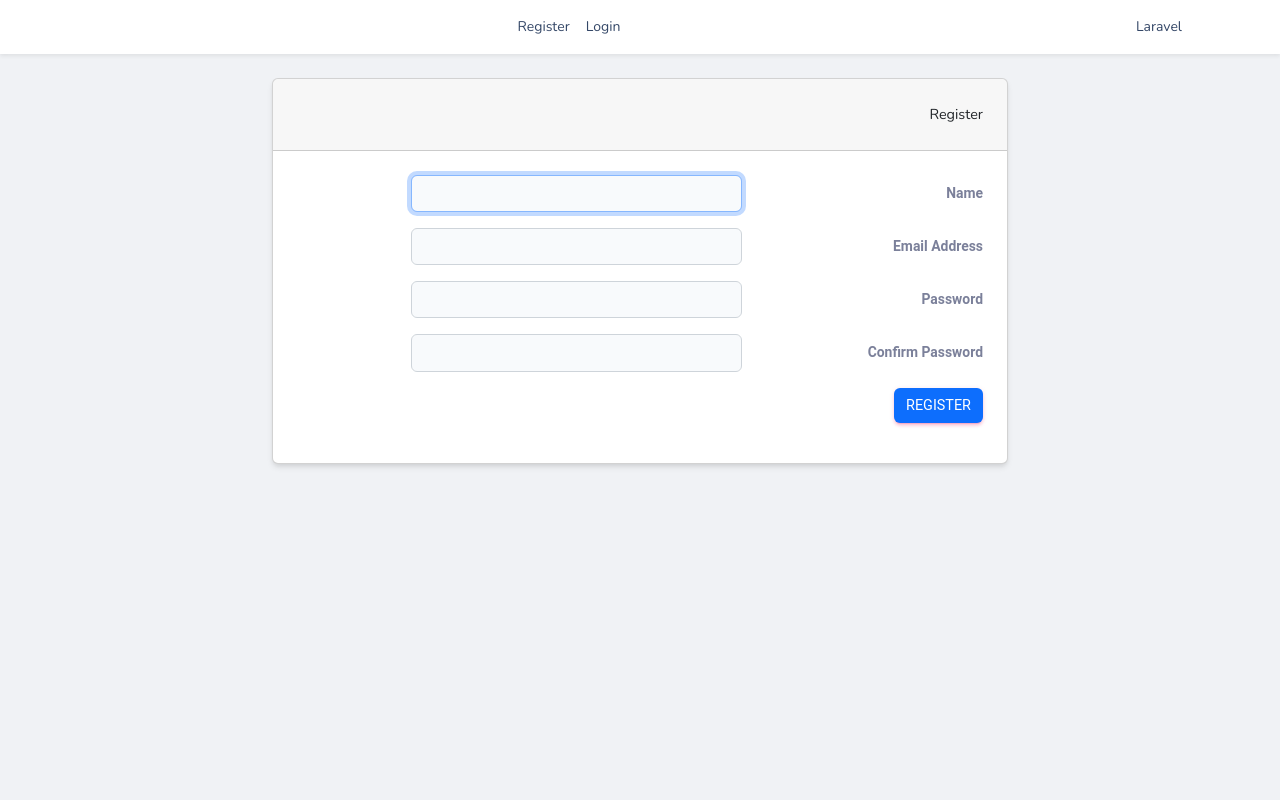
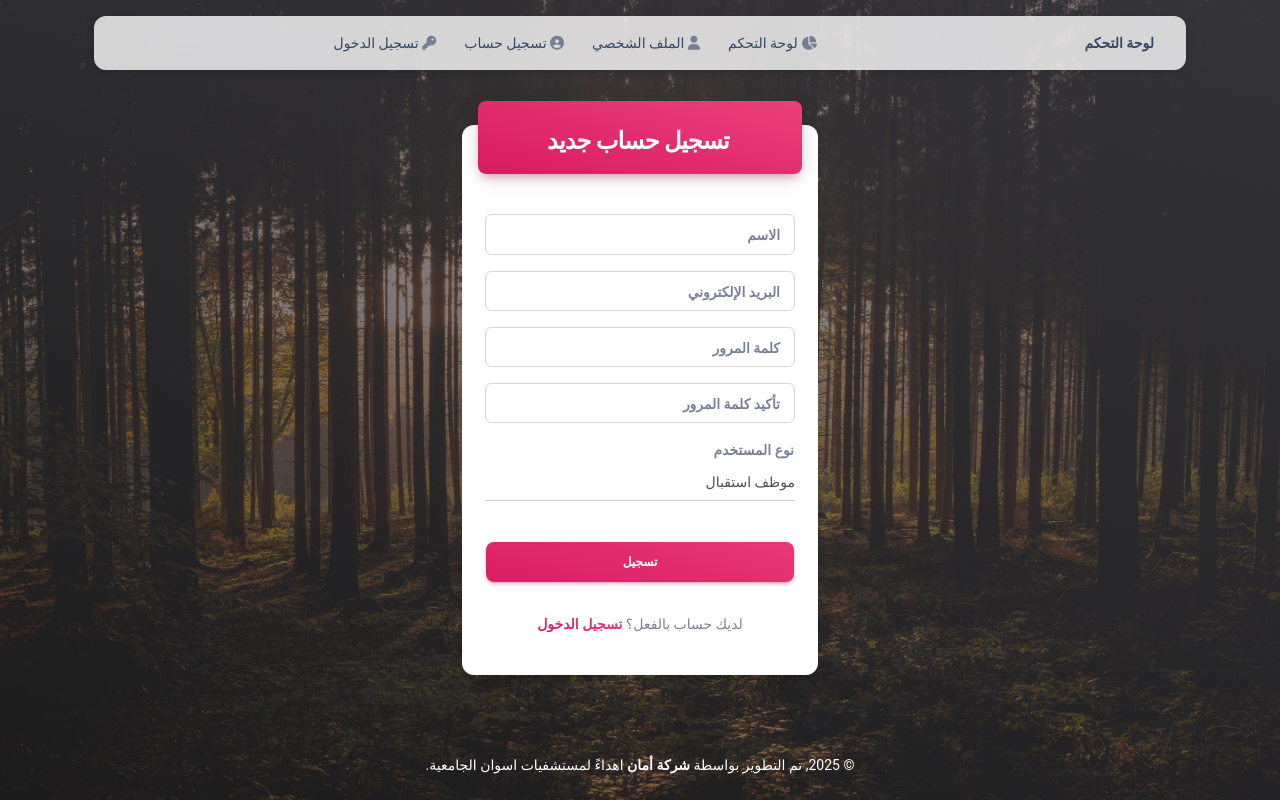
Before and after one commit to afraym/hms, a Laravel app: page /register in a window 1280 px wide. Run offline with Laravel 12, Linux system fonts and the light colour scheme; style sheets or scripts are compiled from the project's sources; parts of the project's set-up code (start-up, migrations or seed data) failed here and were passed over; some libraries are stand-ins or nearby versions.

Commit message:
feat: implement role-based redirection and user role management

```diff
--- a/app/Http/Controllers/Auth/RegisterController.php
+++ b/app/Http/Controllers/Auth/RegisterController.php
@@ -28,7 +28,7 @@ class RegisterController extends Controller
      *
      * @var string
      */
-    protected $redirectTo = '/home';
+    protected $redirectTo = '/admin/patients/create';
 
     /**
      * Create a new controller instance.
@@ -52,6 +52,7 @@ class RegisterController extends Controller
             'name' => ['required', 'string', 'max:255'],
             'email' => ['required', 'string', 'email', 'max:255', 'unique:users'],
             'password' => ['required', 'string', 'min:8', 'confirmed'],
+            'role' => ['required', 'string', 'in:reception,manager,kitchen'], // Validate role
         ]);
     }
 
@@ -67,6 +68,7 @@ class RegisterController extends Controller
             'name' => $data['name'],
             'email' => $data['email'],
             'password' => Hash::make($data['password']),
+            'role' => $data['role'], // Use the selected role
         ]);
     }
 }
--- a/bootstrap/app.php
+++ b/bootstrap/app.php
@@ -3,6 +3,7 @@
 use Illuminate\Foundation\Application;
 use Illuminate\Foundation\Configuration\Exceptions;
 use Illuminate\Foundation\Configuration\Middleware;
+use App\Http\Middleware\CheckRole;
 
 return Application::configure(basePath: dirname(__DIR__))
     ->withRouting(
@@ -12,7 +13,9 @@ return Application::configure(basePath: dirname(__DIR__))
         health: '/up',
     )
     ->withMiddleware(function (Middleware $middleware) {
-        //
+        $middleware->alias([
+            'role' => CheckRole::class
+        ]);
     })
     ->withExceptions(function (Exceptions $exceptions) {
         //
--- a/resources/views/auth/register.blade.php
+++ b/resources/views/auth/register.blade.php
@@ -1,77 +1,144 @@
-@extends('layouts.app')
+@extends('layouts.front')
 
 @section('content')
-<div class="container">
-    <div class="row justify-content-center">
-        <div class="col-md-8">
-            <div class="card">
-                <div class="card-header">{{ __('Register') }}</div>
-
+<main class="main-content mt-0">
+    @php
+        $folder = public_path('assets/img/login-backgrounds');
+        $files = collect(\File::files($folder))
+            ->filter(function($file) {
+                return in_array(strtolower($file->getExtension()), ['jpg', 'jpeg', 'png', 'webp']);
+            })
+            ->values();
+        $week = date('W');
+        $image = $files->count() > 0
+            ? asset('assets/img/login-backgrounds/' . $files[$week % $files->count()]->getFilename())
+            : asset('assets/img/default.jpg');
+    @endphp
+    <div class="page-header align-items-start min-vh-100" style="background-image: url('{{ $image }}');">
+        <span class="mask bg-gradient-dark opacity-6"></span>
+        <div class="container my-auto">
+            <div class="row">
+                <div class="col-lg-4 col-md-8 col-12 mx-auto">
+                    <div class="card z-index-0 fadeIn3 fadeInBottom">
+                        <div class="card-header p-0 position-relative mt-n4 mx-3 z-index-2">
+                            <div class="bg-gradient-primary shadow-primary border-radius-lg py-3 pe-1">
+                                <h4 class="text-white font-weight-bolder text-center mt-2 mb-0">تسجيل حساب جديد</h4>
+                            </div>
+                        </div>
                         <div class="card-body">
-                    <form method="POST" action="{{ route('register') }}">
+                            <form role="form" class="text-start" method="POST" action="{{ route('register') }}">
                                 @csrf
 
-                        <div class="row mb-3">
-                            <label for="name" class="col-md-4 col-form-label text-md-end">{{ __('Name') }}</label>
+                                <div class="input-group input-group-outline my-3 @if(old('name')) is-filled @endif">
+                                    <label class="form-label">الاسم</label>
+                                    <input type="text" name="name" class="form-control @error('name') is-invalid @enderror"
+                                        value="{{ old('name') }}">
+                                </div>
+                                @error('name')
+                                    <span class="text-danger small">{{ $message }}</span>
+                                @enderror
 
-                            <div class="col-md-6">
-                                <input id="name" type="text" class="form-control @error('name') is-invalid @enderror" name="name" value="{{ old('name') }}" required autocomplete="name" autofocus>
+                                <div class="input-group input-group-outline my-3 @if(old('email')) is-filled @endif">
+                                    <label class="form-label">البريد الإلكتروني</label>
+                                    <input type="email" name="email" class="form-control @error('email') is-invalid @enderror"
+                                        value="{{ old('email') }}">
+                                </div>
+                                @error('email')
+                                    <span class="text-danger small">{{ $message }}</span>
+                                @enderror
 
-                                @error('name')
-                                    <span class="invalid-feedback" role="alert">
-                                        <strong>{{ $message }}</strong>
-                                    </span>
+                                <div class="input-group input-group-outline my-3">
+                                    <label class="form-label">كلمة المرور</label>
+                                    <input type="password" name="password" class="form-control @error('password') is-invalid @enderror">
+                                </div>
+                                @error('password')
+                                    <span class="text-danger small">{{ $message }}</span>
                                 @enderror
-                            </div>
+
+                                <div class="input-group input-group-outline mb-3">
+                                    <label class="form-label">تأكيد كلمة المرور</label>
+                                    <input type="password" name="password_confirmation" class="form-control">
                                 </div>
 
-                        <div class="row mb-3">
-                            <label for="email" class="col-md-4 col-form-label text-md-end">{{ __('Email Address') }}</label>
+                                <div class="input-group input-group-static mb-3">
+                                    <label class="ms-0">نوع المستخدم</label>
+                                    <select name="role" class="form-control @error('role') is-invalid @enderror">
+                                        <option value="reception" selected>موظف استقبال</option>
+                                        {{-- <option value="manager">مدير</option>
+                                        <option value="kitchen">موظف مطبخ</option> --}}
+                                    </select>
+                                </div>
+                                @error('role')
+                                    <span class="text-danger small">{{ $message }}</span>
+                                @enderror
 
-                            <div class="col-md-6">
-                                <input id="email" type="email" class="form-control @error('email') is-invalid @enderror" name="email" value="{{ old('email') }}" required autocomplete="email">
-
-                                @error('email')
-                                    <span class="invalid-feedback" role="alert">
-                                        <strong>{{ $message }}</strong>
-                                    </span>
-                                @enderror
-                            </div>
+                                <div class="text-center">
+                                    <button type="submit" class="btn bg-gradient-primary w-100 my-4 mb-2">تسجيل</button>
                                 </div>
 
-                        <div class="row mb-3">
-                            <label for="password" class="col-md-4 col-form-label text-md-end">{{ __('Password') }}</label>
-
-                            <div class="col-md-6">
-                                <input id="password" type="password" class="form-control @error('password') is-invalid @enderror" name="password" required autocomplete="new-password">
-
-                                @error('password')
-                                    <span class="invalid-feedback" role="alert">
-                                        <strong>{{ $message }}</strong>
-                                    </span>
-                                @enderror
-                            </div>
-                        </div>
-
-                        <div class="row mb-3">
-                            <label for="password-confirm" class="col-md-4 col-form-label text-md-end">{{ __('Confirm Password') }}</label>
-
-                            <div class="col-md-6">
-                                <input id="password-confirm" type="password" class="form-control" name="password_confirmation" required autocomplete="new-password">
-                            </div>
-                        </div>
-
-                        <div class="row mb-0">
-                            <div class="col-md-6 offset-md-4">
-                                <button type="submit" class="btn btn-primary">
-                                    {{ __('Register') }}
-                                </button>
-                            </div>
-                        </div>
+                                <p class="mt-4 text-sm text-center">
+                                    لديك حساب بالفعل؟
+                                    <a href="{{ route('login')}}" class="text-primary text-gradient font-weight-bold">تسجيل الدخول</a>
+                                </p>
                             </form>
                         </div>
                     </div>
                 </div>
             </div>
         </div>
+        <footer class="footer position-absolute bottom-2 py-2 w-100">
+            <div class="container">
+                <div class="row justify-content-center">
+                    <div class="col-12 my-auto">
+                        <div class="copyright text-center text-sm text-white">
+                            © <script>document.write(new Date().getFullYear())</script>,
+                            تم التطوير بواسطة
+                            <a href="https://aman.it.com" class="font-weight-bold text-white" target="_blank">شركة أمان
+                                <img src="{{ asset('assets/img/amanlogo.png') }}" alt="Logo" class="hover-image">
+                            </a>
+                            اهداءً لمستشفيات اسوان الجامعية.
+                        </div>
+                    </div>
+                </div>
+            </div>
+        </footer>
+    </div>
+</main>
 @endsection
+
+@push('js')
+<script>
+document.addEventListener('DOMContentLoaded', function() {
+    // Handle input focus and blur events
+    document.querySelectorAll('.input-group-outline input').forEach(input => {
+        // Add is-filled class when input has value
+        if (input.value) {
+            input.closest('.input-group').classList.add('is-filled');
+        }
+
+        // Handle input events
+        input.addEventListener('focus', () => {
+            input.closest('.input-group').classList.add('is-focused');
+        });
+
+        input.addEventListener('blur', () => {
+            input.closest('.input-group').classList.remove('is-focused');
+            if (input.value) {
+                input.closest('.input-group').classList.add('is-filled');
+            } else {
+                input.closest('.input-group').classList.remove('is-filled');
+            }
+        });
+
+        // Handle input changes
+        input.addEventListener('input', () => {
+            if (input.value) {
+                input.closest('.input-group').classList.add('is-filled');
+            } else {
+                input.closest('.input-group').classList.remove('is-filled');
+            }
+        });
+    });
+});
+</script>
+@endpush
--- a/routes/web.php
+++ b/routes/web.php
@@ -15,9 +15,10 @@ Route::redirect('/', '/admin/patients/create');
 Route::view('profile', 'profile')
     ->middleware(['auth'])
     ->name('profile');
+
+    Route::middleware(['auth', 'role:admin|manager|reception'])->group(function () {
         Route::prefix('admin')->group(function () {
             Route::get('dashboard', [DashboardController::class, 'index'])
-    // ->middleware(['auth', 'verified'])
                 ->name('admin.dashboard');
             Route::resource('beds', BedController::class);
             Route::resource('patients', PatientController::class);
@@ -40,6 +41,7 @@ Route::get('/patients/search', [PatientController::class, 'search'])->name('pati
         Route::get('/patients/ajax-search', [PatientController::class, 'ajaxSearch'])->name('patients.ajaxSearch');
         Route::post('patients/{patient}/attachments', [PatientController::class, 'uploadAttachment'])->name('patients.attachments.upload');
         Route::post('/api/sync', [PatientController::class, 'sync'])->name('api.sync');
+    });
 
 // require __DIR__.'/auth.php';
 
@@ -49,3 +51,7 @@ Route::get('/home', [App\Http\Controllers\HomeController::class, 'index'])->name
 Route::get('/offline', function () {
     return view('offline');
 })->name('offline');
+
+Route::middleware('role:admin')->group(function () {
+    // Admin routes
+});
```
Also changed, not shown: app/Http/Controllers/Auth/LoginController.php (+16 -0 lines), app/Http/Controllers/PatientController.php (+23 -20 lines), app/Http/Middleware/CheckRole.php (added, +26 -0 lines), app/Models/Patient.php (+8 -38 lines), app/Models/Role.php (added, +15 -0 lines), app/Models/User.php (+14 -24 lines), database/seeders/RoleSeeder.php (added, +23 -0 lines), resources/views/admin/incs/footer.blade.php (+5 -3 lines), resources/views/admin/patient/create.blade.php (+50 -36 lines), resources/views/auth/login.blade.php (+4 -3 lines), database/migrations/2025_05_15_171521_create_patients_table.php. Lines whose indentation alone changed are shown as unchanged.
